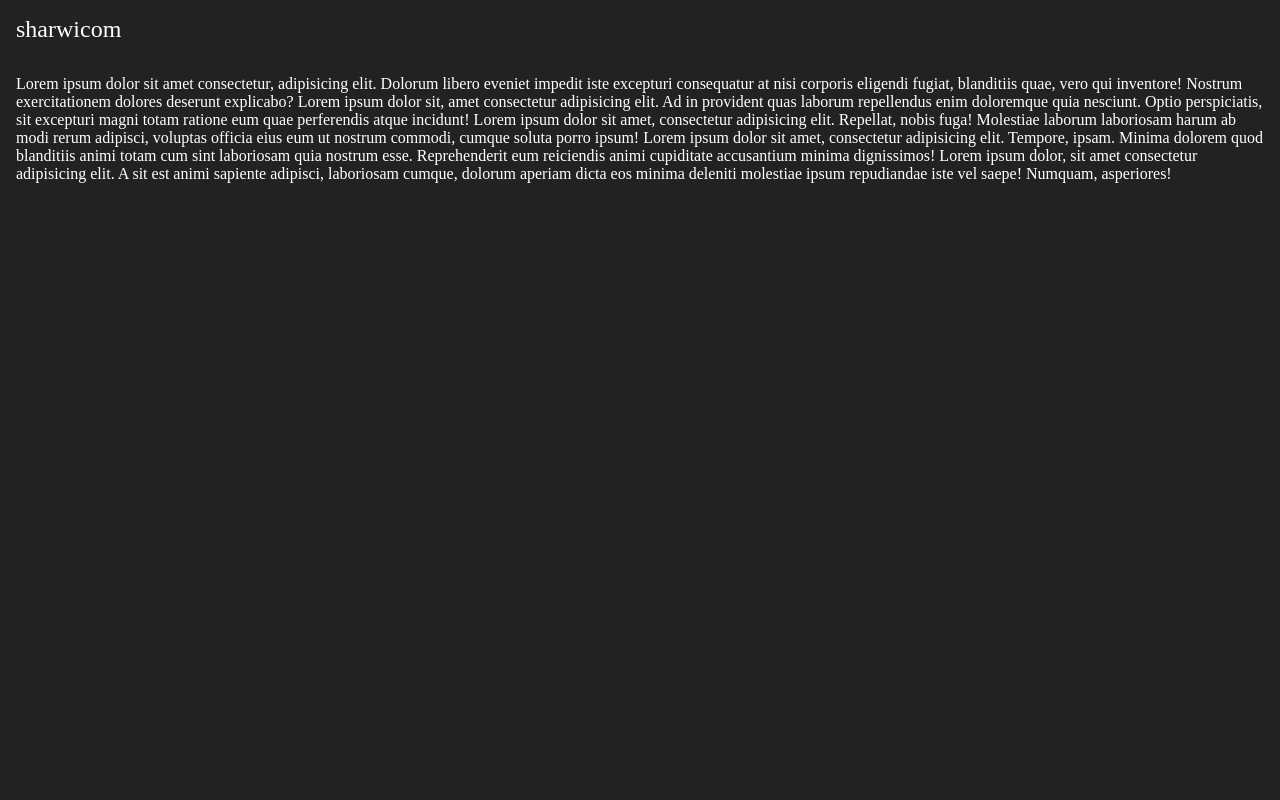
After one commit to Krasnomir/sharwicom, a Django app: page /home/ in a window 1280 px wide. The commit adds this page. Run offline with Django 4.2, Linux system fonts and the light colour scheme.

Commit message:
Code cleanups, minor view changes, basic home view

```diff
--- a/sharwicom/mainapp/static/mainapp/css/main.css
+++ b/sharwicom/mainapp/static/mainapp/css/main.css
@@ -12,7 +12,23 @@ html, body, .sharwicom-wrapper {
   display: flex;
   justify-content: center;
   align-items: center;
-  background-color: #ddc89c;
+  background-color: #222222;
+  color: #ffffff;
+}
+.sharwicom-wrapper .home-wrapper {
+  width: 100%;
+  height: 100%;
+  display: flex;
+  flex-direction: column;
+}
+.sharwicom-wrapper .home-wrapper .header {
+  padding: 1rem;
+}
+.sharwicom-wrapper .home-wrapper .header .title {
+  font-size: 1.5rem;
+}
+.sharwicom-wrapper .home-wrapper .body {
+  padding: 1rem;
 }
 .sharwicom-wrapper .login-wrapper {
   display: flex;
--- a/sharwicom/mainapp/static/mainapp/scss/main.scss
+++ b/sharwicom/mainapp/static/mainapp/scss/main.scss
@@ -1,8 +1,8 @@
-$color0: #ffffff;
-$color1: #ddc89c;
-$color2: #d1ac73;
-$color3: #503c29;
-$color4: #3747a1;
+$color0: #222222;
+$color1: #ffffff;
+$color2: #24a2d4;
+
+$animation-duration: 0.2s;
 
 * {
     margin: 0;
@@ -19,7 +19,27 @@ html, body, .sharwicom-wrapper {
 display: flex;
 justify-content: center;
 align-items: center;
-background-color: $color1;
+background-color: $color0;
+color: $color1;
+
+.home-wrapper {
+    width: 100%;
+    height: 100%;
+    display: flex;
+    flex-direction: column;
+
+    .header {
+        padding: 1rem;
+
+        .title {
+            font-size: 1.5rem;
+        }
+    }
+
+    .body {
+        padding: 1rem;
+    }
+}
 
 .login-wrapper {
     display: flex;
@@ -27,9 +47,12 @@ background-color: $color1;
     width: 80%;
     gap: 2rem;
 
+    a {
+        color: $color2;
+    }
+
     .banner {
         width: 50%;
-        color: $color3;
         font-size: 3rem;
         font-weight: 800;
         text-align: right;
@@ -38,35 +61,33 @@ background-color: $color1;
     .fields {
         display: flex;
         flex-direction: column;
-        color: $color3;
         width: 50%;
 
         @mixin fieldInput {
-            background-color: $color2;
+            background-color: $color0;
             border: none;
             padding: 0.5rem;
             border-radius: 2rem;
-            transition: background 0.2s;
-            color: $color3;
+            transition: all $animation-duration ease-in-out;
+            color: $color1;
             width: 10rem;
 
             &:hover, &:focus {
-                background-color: $color1;
-                outline: solid 2px $color2;
+                outline: solid 2px $color1;
             }
         }
 
         @mixin button {
             @include fieldInput();
 
-            background-color: $color3;
-            color: $color1;
+            background-color: $color1;
+            color: $color0;
             font-weight: 800;
 
             &:hover {
-                outline: solid 2px $color3;
-                background-color: $color2;
-                color: $color3
+                outline: solid 2px $color1;
+                background-color: $color0;
+                color: $color1;
             }
         }
 
--- /dev/null
+++ b/sharwicom/mainapp/templates/mainapp/home.html
@@ -0,0 +1,15 @@
+{% extends "mainapp/main.html" %}
+{% block content %}
+
+<div class="home-wrapper">
+    <div class="header">
+        <div class="title">
+            sharwicom
+        </div>
+    </div>
+    <div class="body">
+        Lorem ipsum dolor sit amet consectetur, adipisicing elit. Dolorum libero eveniet impedit iste excepturi consequatur at nisi corporis eligendi fugiat, blanditiis quae, vero qui inventore! Nostrum exercitationem dolores deserunt explicabo? Lorem ipsum dolor sit, amet consectetur adipisicing elit. Ad in provident quas laborum repellendus enim doloremque quia nesciunt. Optio perspiciatis, sit excepturi magni totam ratione eum quae perferendis atque incidunt! Lorem ipsum dolor sit amet, consectetur adipisicing elit. Repellat, nobis fuga! Molestiae laborum laboriosam harum ab modi rerum adipisci, voluptas officia eius eum ut nostrum commodi, cumque soluta porro ipsum! Lorem ipsum dolor sit amet, consectetur adipisicing elit. Tempore, ipsam. Minima dolorem quod blanditiis animi totam cum sint laboriosam quia nostrum esse. Reprehenderit eum reiciendis animi cupiditate accusantium minima dignissimos! Lorem ipsum dolor, sit amet consectetur adipisicing elit. A sit est animi sapiente adipisci, laboriosam cumque, dolorum aperiam dicta eos minima deleniti molestiae ipsum repudiandae iste vel saepe! Numquam, asperiores!
+    </div>
+</div>
+
+{% endblock %}
--- a/sharwicom/mainapp/templates/mainapp/register.html
+++ b/sharwicom/mainapp/templates/mainapp/register.html
@@ -25,7 +25,7 @@
 
         <button type="submit">register</button>
 
-        <span>Already have an account? <a href="{% url 'register' %}">Log in here</a></span>
+        <span>Already have an account? <a href="{% url 'login' %}">Log in here</a></span>
         <span>{{ error_message }}</span>
     </form>
 </div>
--- a/sharwicom/mainapp/urls.py
+++ b/sharwicom/mainapp/urls.py
@@ -4,6 +4,7 @@ from . import views
 
 urlpatterns = [
     path('', views.index, name='index'),
+    path('home/', views.home, name='home'),
     path('login/', views.login, name='login'),
     path('register/', views.register, name='register'),
 ]
--- a/sharwicom/mainapp/views.py
+++ b/sharwicom/mainapp/views.py
@@ -5,20 +5,20 @@ from django.contrib.auth.models import User
 from django.contrib.auth import authenticate
 from .validation import validateRegister
 
-# TODO: Register data validation
+def index(request):
+    return redirect('home')
 
-def index(request):
-    template = loader.get_template('mainapp/main.html')
+def home(request):
+    template = loader.get_template('mainapp/home.html')
     context = {}
 
     return HttpResponse(template.render(context, request))
 
 def login(request):
-    if(request.method == "GET"):
-        template = loader.get_template('mainapp/login.html')
-        context = {}
+    template = loader.get_template('mainapp/login.html')
+    context = {}
 
-        return HttpResponse(template.render(context, request))
+    # redirects to the index page if the username and the password are correct and displays a message if they aren't
     if(request.method == "POST"):
         username = request.POST["username"]
         password = request.POST["password"]
@@ -27,46 +27,40 @@ def login(request):
         if user is not None:
             return redirect('index')
         else:
-            template = loader.get_template('mainapp/login.html')
             context = {'error_message': "Incorrect username or password"}
 
-            return HttpResponse(template.render(context, request))
+    return HttpResponse(template.render(context, request))
 
 def register(request):
-    if(request.method == "GET"):
-        template = loader.get_template('mainapp/register.html')
-        context = {}
-
-        return HttpResponse(template.render(context, request))
+    template = loader.get_template('mainapp/register.html')
+    context = {}
 
     if(request.method == "POST"):
         username = request.POST["username"]
-        firstName = request.POST["first-name"]
-        lastName = request.POST["last-name"]
+        first_name = request.POST["first-name"]
+        last_name = request.POST["last-name"]
         email = request.POST["email"]
         password = request.POST["password"]
 
-        validationMessage = validateRegister(username, firstName, lastName, email, password)
+        # display what is wrong with the inputted data or add the new account to the database and redirect user to the index page
+        validationMessage = validateRegister(username, first_name, last_name, email, password)
         if(validationMessage) == 0:
-            user = User.objects.create_user(firstName, email, password)
-            user.last_name = lastName
+            user = User.objects.create_user(first_name, email, password)
+            user.last_name = last_name
             user.username = username
 
             user.save()
 
-            template = loader.get_template('mainapp/register.html')
-            context = {}
-
-            return HttpResponse(template.render(context, request))
+            return redirect('index')
         else:
-            template = loader.get_template('mainapp/register.html')
+            # this is just to save the inputted data so the user won't have to fill all the fields again
             context = {
                 'error_message': validationMessage,
                 'username': username,
-                'first_name': firstName,
-                'last_name': lastName,
+                'first_name': first_name,
+                'last_name': last_name,
                 'email': email,
                 'password': password,
             }
 
-            return HttpResponse(template.render(context, request))
+    return HttpResponse(template.render(context, request))
```
Also changed, not shown: other parts of sharwicom/mainapp/static/mainapp/css/main.css (+16 -17 lines), sharwicom/mainapp/validation.py (+6 -4 lines), 1 other file.
